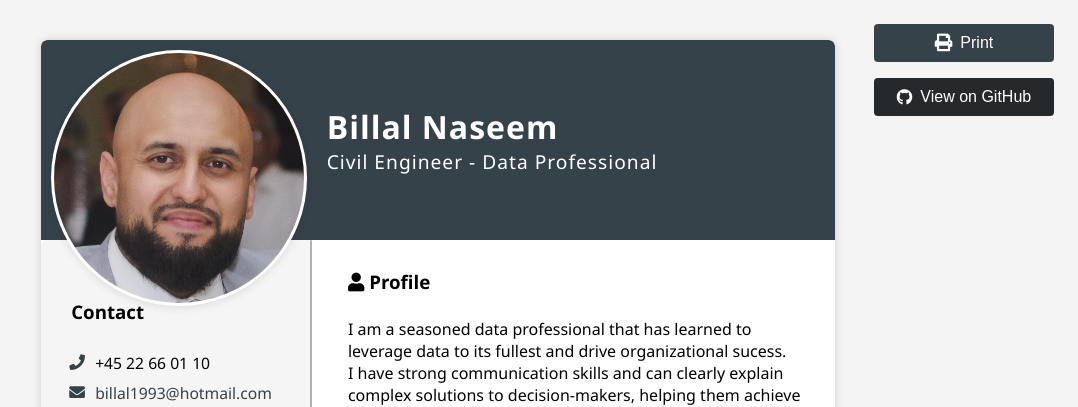
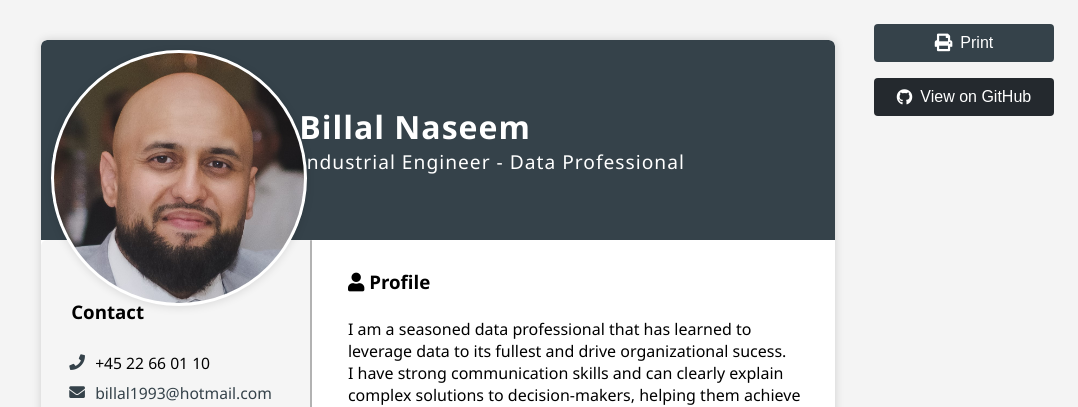
Before and after one commit to Billalarla/BillalNaseemCVpython, a Flask app: page / in a window 1280 px wide. Shown: the top 407 px of the page, without its empty margins (202-1280 px from the left). Run offline with Flask 2, Linux system fonts and the light colour scheme.

Commit message:
changed CIVIL -->INDUSTRIAL

```diff
--- a/flask-cv-app/app/templates/index.html
+++ b/flask-cv-app/app/templates/index.html
@@ -22,7 +22,7 @@
         <div class="cv-banner">
             <div class="banner-text">
                 <h1>Billal Naseem</h1>
-                <h2>Civil Engineer - Data Professional</h2>
+                <h2>Industrial Engineer - Data Professional</h2>
             </div>
         </div>
         <div class="cv-columns">
```
